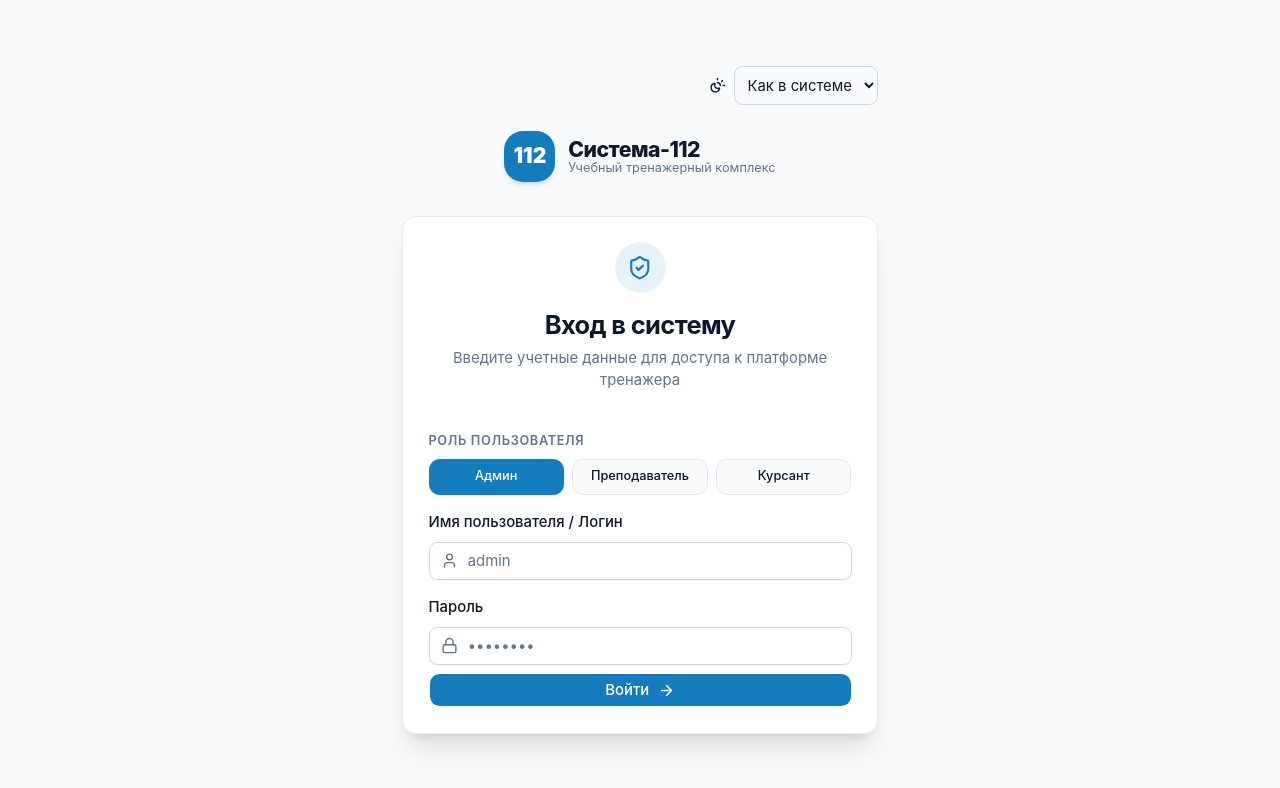
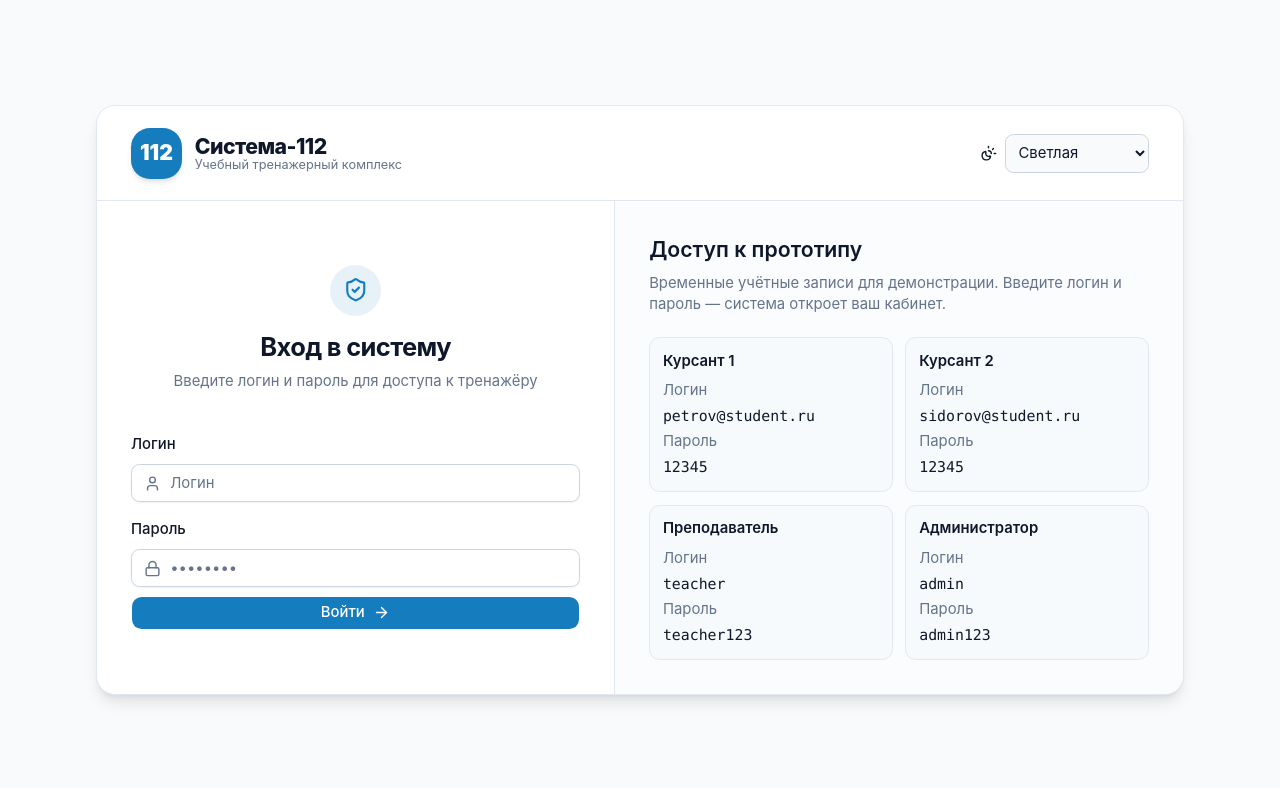
Before and after one commit to akenjasi/112-simulator-core, a Next.js app in the folder frontend_react/: page /login in a window 1280 px wide. Shown: the top 788 px of the page. Built offline with nearby package versions, Linux system fonts and the light colour scheme.

Commit message:
fix(ui): simplify prototype login and show demo accounts

```diff
--- a/frontend_react/app/login/page.tsx
+++ b/frontend_react/app/login/page.tsx
@@ -28,7 +28,6 @@ export default function LoginPage() {
   const [step, setStep] = useState<"credentials" | "2fa">("credentials")
   const [username, setUsername] = useState("")
   const [password, setPassword] = useState("")
-  const [role, setRole] = useState("ADMIN")
   const [totpCode, setTotpCode] = useState("")
   const [userId, setUserId] = useState("")
   const [loading, setLoading] = useState(false)
@@ -46,7 +45,6 @@ export default function LoginPage() {
         body: JSON.stringify({
           username: username.trim(),
           password,
-          role,
         }),
       })
 
@@ -125,7 +123,7 @@ export default function LoginPage() {
     }
 
     // Redirect to corresponding dashboard
-    const userRole = (data.role || role || "").toUpperCase()
+    const userRole = (data.role || "").toUpperCase()
     if (userRole === "ADMIN") {
       router.push("/admin")
     } else if (userRole === "TEACHER") {
@@ -136,10 +134,10 @@ export default function LoginPage() {
   }
 
   return (
-    <div className="min-h-screen bg-background flex flex-col justify-center items-center p-4">
-      <div className="mb-6 flex w-full max-w-md justify-end"><ThemeSelect compact /></div>
+    <div className="min-h-screen bg-background flex flex-col justify-center items-center px-4 py-8 sm:px-8">
+      <div className="w-full max-w-5xl overflow-hidden rounded-2xl border border-border bg-card shadow-lg">
       {/* Brand header */}
-      <div className="mb-8 text-center flex flex-col items-center">
+      <header className="flex flex-wrap items-center justify-between gap-4 border-b border-border px-6 py-5 sm:px-8">
         <Link href="/" className="inline-flex items-center gap-3 group">
           <div className="h-12 w-12 rounded-2xl bg-primary text-primary-foreground flex items-center justify-center font-black text-xl shadow-md group-hover:scale-105 transition-transform">
             112
@@ -153,9 +151,11 @@ export default function LoginPage() {
             </span>
           </div>
         </Link>
-      </div>
+        <div className="shrink-0"><ThemeSelect compact /></div>
+      </header>
 
-      <Card className="w-full max-w-md shadow-xl border-border/80 bg-card/95 backdrop-blur-sm">
+      <div className="grid w-full items-stretch md:grid-cols-[1fr_1.1fr]">
+      <Card className="w-full rounded-none border-0 bg-transparent justify-center py-8 shadow-none sm:px-2">
         {step === "credentials" ? (
           <>
             <CardHeader className="text-center pb-2">
@@ -164,7 +164,7 @@ export default function LoginPage() {
               </div>
               <CardTitle className="text-2xl font-bold tracking-tight">Вход в систему</CardTitle>
               <CardDescription>
-                Введите учетные данные для доступа к платформе тренажера
+                Введите логин и пароль для доступа к тренажёру
               </CardDescription>
             </CardHeader>
 
@@ -178,39 +178,15 @@ export default function LoginPage() {
                 )}
 
                 <div className="space-y-2">
-                  <label className="text-xs font-semibold text-muted-foreground uppercase tracking-wider block">
-                    Роль пользователя
-                  </label>
-                  <div className="grid grid-cols-3 gap-2">
-                    {[
-                      { id: "ADMIN", label: "Админ" },
-                      { id: "TEACHER", label: "Преподаватель" },
-                      { id: "CADET", label: "Курсант" },
-                    ].map((item) => (
-                      <button
-                        key={item.id}
-                        type="button"
-                        onClick={() => setRole(item.id)}
-                        className={`py-2 px-3 text-xs font-medium rounded-lg border transition-all ${
-                          role === item.id
-                            ? "bg-primary text-primary-foreground border-primary shadow-sm"
-                            : "bg-muted/50 border-border text-foreground hover:bg-muted"
-                        }`}
-                      >
-                        {item.label}
-                      </button>
-                    ))}
-                  </div>
-                </div>
-
-                <div className="space-y-2">
-                  <label className="text-sm font-medium text-foreground block">Имя пользователя / Логин</label>
+                  <label htmlFor="login-username" className="text-sm font-medium text-foreground block">Логин</label>
                   <div className="relative">
                     <User className="absolute left-3 top-2.5 h-4 w-4 text-muted-foreground" />
                     <Input
+                      id="login-username"
+                      autoComplete="username"
                       type="text"
                       required
-                      placeholder="admin"
+                      placeholder="Логин"
                       value={username}
                       onChange={(e) => setUsername(e.target.value)}
                       className="pl-9"
@@ -219,10 +195,12 @@ export default function LoginPage() {
                 </div>
 
                 <div className="space-y-2">
-                  <label className="text-sm font-medium text-foreground block">Пароль</label>
+                  <label htmlFor="login-password" className="text-sm font-medium text-foreground block">Пароль</label>
                   <div className="relative">
                     <Lock className="absolute left-3 top-2.5 h-4 w-4 text-muted-foreground" />
                     <Input
+                      id="login-password"
+                      autoComplete="current-password"
                       type="password"
                       required
                       placeholder="••••••••"
@@ -332,6 +310,33 @@ export default function LoginPage() {
           </>
         )}
       </Card>
+
+      <section aria-labelledby="prototype-access-title" className="border-t border-border bg-muted/30 p-6 text-card-foreground md:border-t-0 md:border-l sm:p-8">
+        <h2 id="prototype-access-title" className="text-xl font-semibold">Доступ к прототипу</h2>
+        <p className="mt-2 text-sm text-muted-foreground">
+          Временные учётные записи для демонстрации. Введите логин и пароль — система откроет ваш кабинет.
+        </p>
+        <div className="mt-5 grid gap-3 sm:grid-cols-2">
+          {[
+            { role: "Курсант 1", login: "petrov@student.ru", password: "12345" },
+            { role: "Курсант 2", login: "sidorov@student.ru", password: "12345" },
+            { role: "Преподаватель", login: "teacher", password: "teacher123" },
+            { role: "Администратор", login: "admin", password: "admin123" },
+          ].map((account) => (
+            <div key={account.login} className="rounded-lg border border-border bg-muted/40 p-3">
+              <h3 className="text-sm font-semibold">{account.role}</h3>
+              <dl className="mt-2 grid grid-cols-1 gap-y-1 text-sm">
+                <dt className="text-muted-foreground">Логин</dt>
+                <dd className="min-w-0"><code className="select-all break-all font-mono">{account.login}</code></dd>
+                <dt className="text-muted-foreground">Пароль</dt>
+                <dd><code className="select-all font-mono">{account.password}</code></dd>
+              </dl>
+            </div>
+          ))}
+        </div>
+      </section>
+      </div>
+      </div>
     </div>
   )
 }
--- a/frontend_react/components/theme-provider.tsx
+++ b/frontend_react/components/theme-provider.tsx
@@ -23,8 +23,8 @@ function applyTheme(theme: ThemePreference) {
 }
 
 export function ThemeProvider({ children }: { children: React.ReactNode }) {
-  const [theme, setPreference] = useState<ThemePreference>("system")
-  const currentTheme = useRef<ThemePreference>("system")
+  const [theme, setPreference] = useState<ThemePreference>("light")
+  const currentTheme = useRef<ThemePreference>("light")
 
   const update = useCallback((value: ThemePreference) => {
     currentTheme.current = value
@@ -41,12 +41,12 @@ export function ThemeProvider({ children }: { children: React.ReactNode }) {
   useEffect(() => {
     let preference: unknown = document.documentElement.dataset.themePreference
     try { preference = localStorage.getItem(THEME_STORAGE_KEY) ?? preference } catch { /* Storage may be unavailable. */ }
-    update(isTheme(preference) ? preference : "system")
+    update(isTheme(preference) ? preference : "light")
     const media = window.matchMedia?.("(prefers-color-scheme: dark)")
     const systemChanged = () => { if (currentTheme.current === "system") applyTheme("system") }
     const storageChanged = (event: StorageEvent) => {
       if (event.key === THEME_STORAGE_KEY || event.key === null) {
-        update(isTheme(event.newValue) ? event.newValue : "system")
+        update(isTheme(event.newValue) ? event.newValue : "light")
       }
     }
     media?.addEventListener("change", systemChanged)
--- a/frontend_react/lib/theme.ts
+++ b/frontend_react/lib/theme.ts
@@ -4,4 +4,4 @@ export const isTheme = (value: unknown): value is ThemePreference =>
   value === "light" || value === "dark" || value === "system"
 
 // Runs before the first paint, including on the static export.
-export const THEME_INIT_SCRIPT = `(()=>{let t='system';try{const s=localStorage.getItem('${THEME_STORAGE_KEY}');if(['light','dark','system'].includes(s))t=s}catch{}const d=t==='dark'||(t==='system'&&typeof matchMedia==='function'&&matchMedia('(prefers-color-scheme: dark)').matches);const r=document.documentElement;r.classList.toggle('dark',d);r.classList.toggle('light',!d);r.dataset.themePreference=t;r.style.colorScheme=d?'dark':'light'})()`
+export const THEME_INIT_SCRIPT = `(()=>{let t='light';try{const s=localStorage.getItem('${THEME_STORAGE_KEY}');if(['light','dark','system'].includes(s))t=s}catch{}const d=t==='dark'||(t==='system'&&typeof matchMedia==='function'&&matchMedia('(prefers-color-scheme: dark)').matches);const r=document.documentElement;r.classList.toggle('dark',d);r.classList.toggle('light',!d);r.dataset.themePreference=t;r.style.colorScheme=d?'dark':'light'})()`
```
Also changed, not shown: 1 other file (tests, documents, lock files or other folders).
